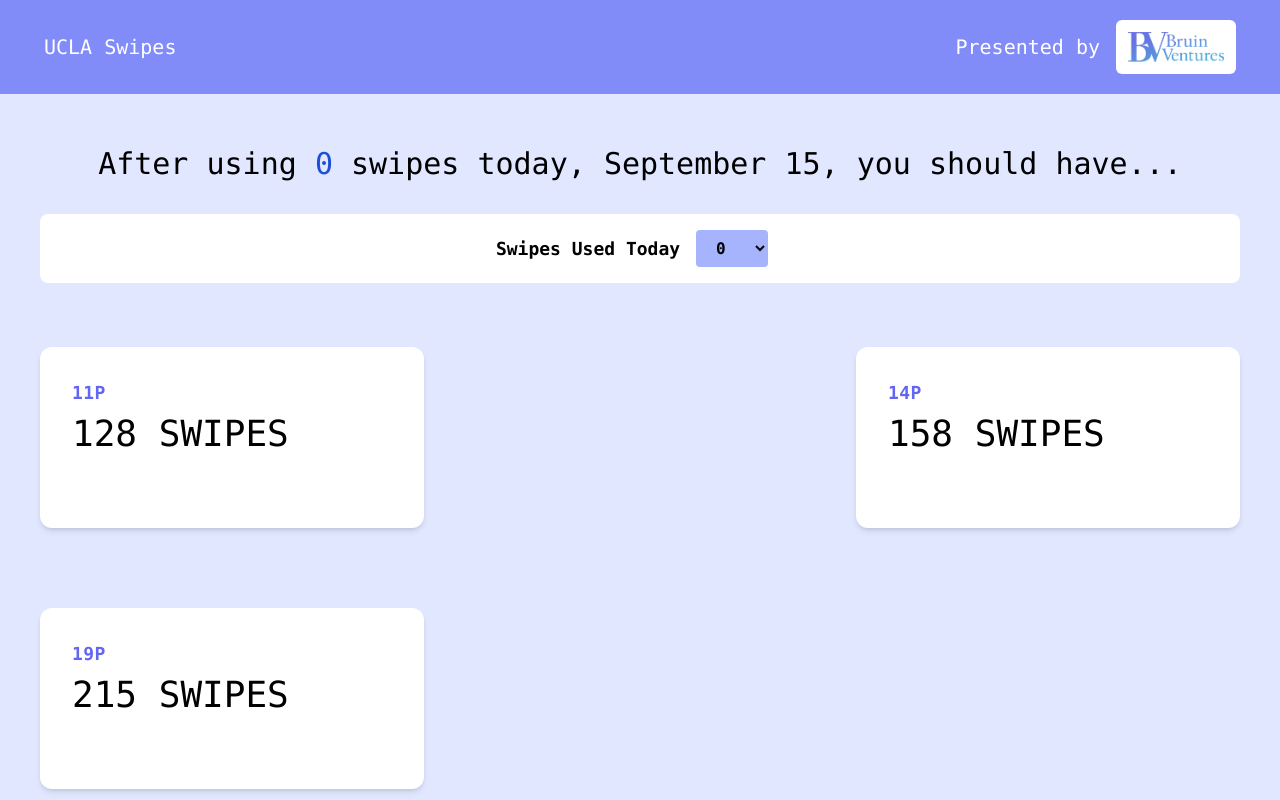
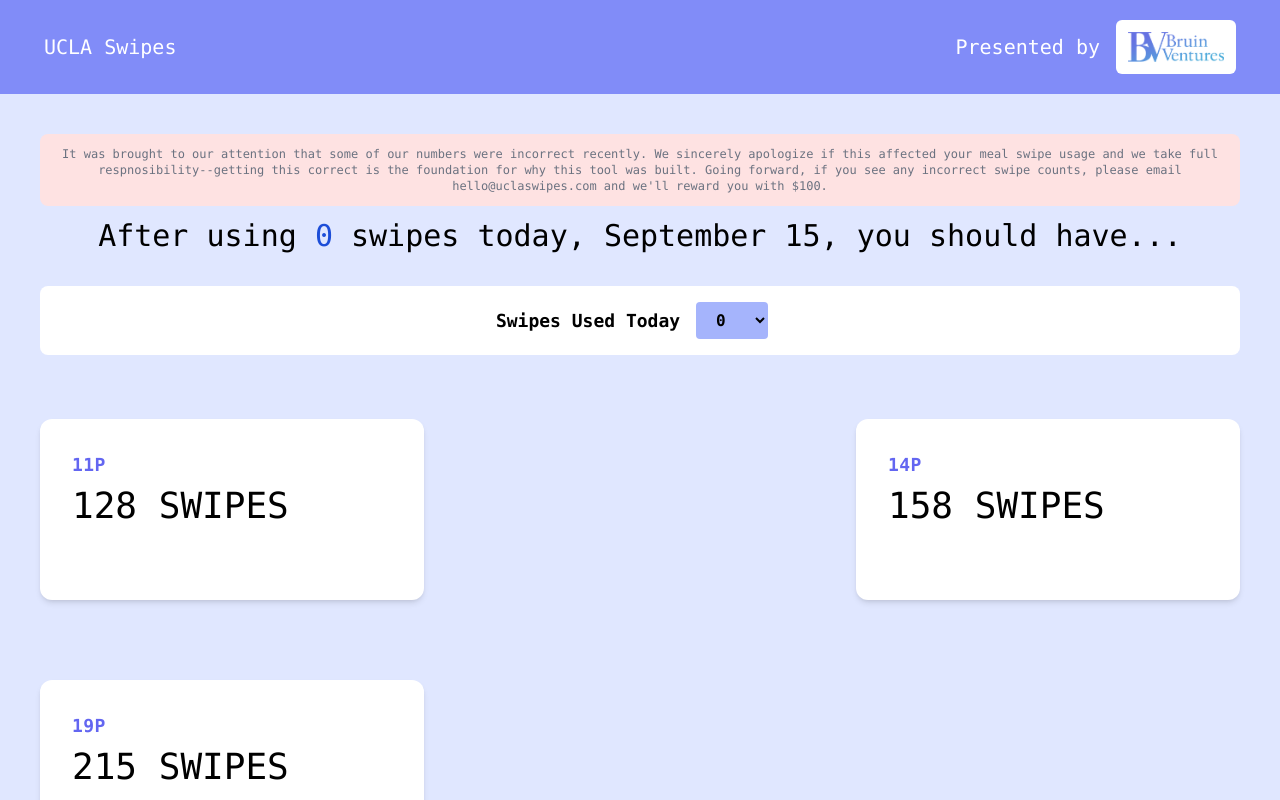
Before and after one commit to nitinsubz/ucla-swipes, a Next.js app: page / in a window 1280 px wide. Shown: the top 800 px of the page. Built offline with nearby package versions, Linux system fonts and the light colour scheme.

Commit message:
Update Header.jsx

```diff
--- a/app/components/Header.jsx
+++ b/app/components/Header.jsx
@@ -38,6 +38,9 @@ const Header = () => {
     <div className=''>
       <div>
         <div className='text-center'>
+          <p className='mt-3 rounded-lg bg-red-100 p-3 text-gray-500 text-xs'>
+              It was brought to our attention that some of our numbers were incorrect recently. We sincerely apologize if this affected your meal swipe usage and we take full respnosibility--getting this correct is the foundation for why this tool was built. Going forward, if you see any incorrect swipe counts, please email hello@uclaswipes.com and we'll reward you with $100.
+          </p>
           <div className='text-center'>
             <p className='text-3xl leading-loose'>
               After using{' '}
```
